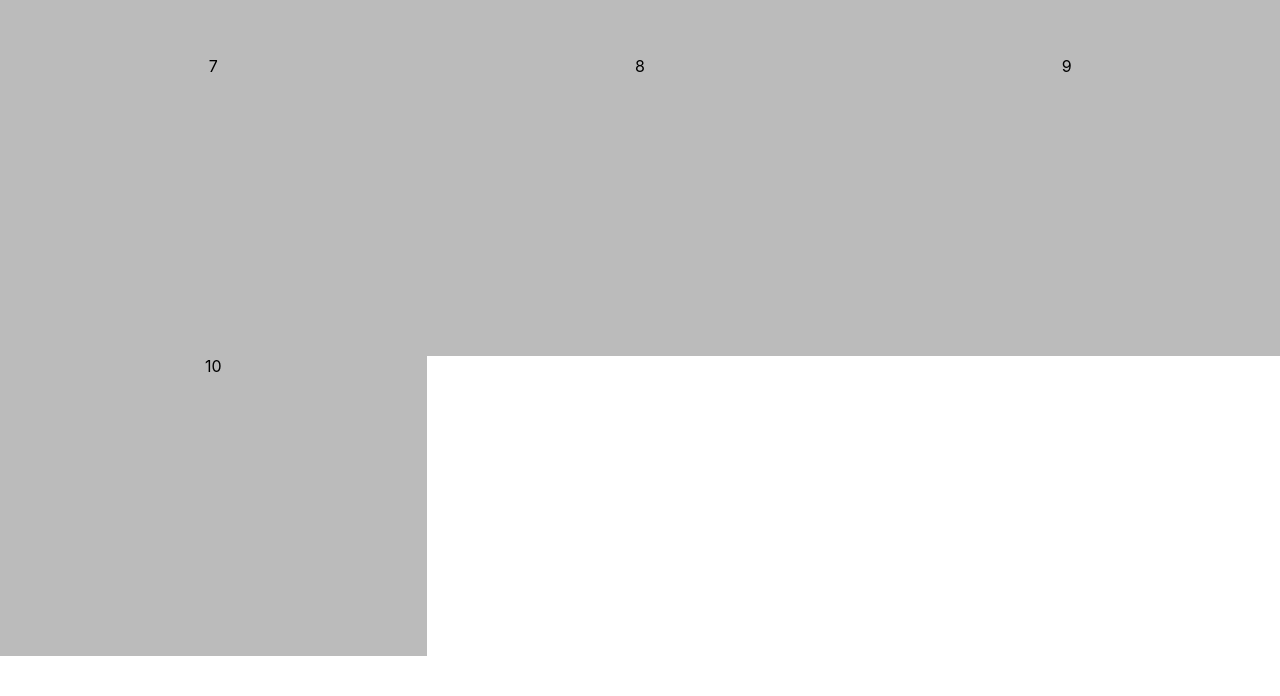
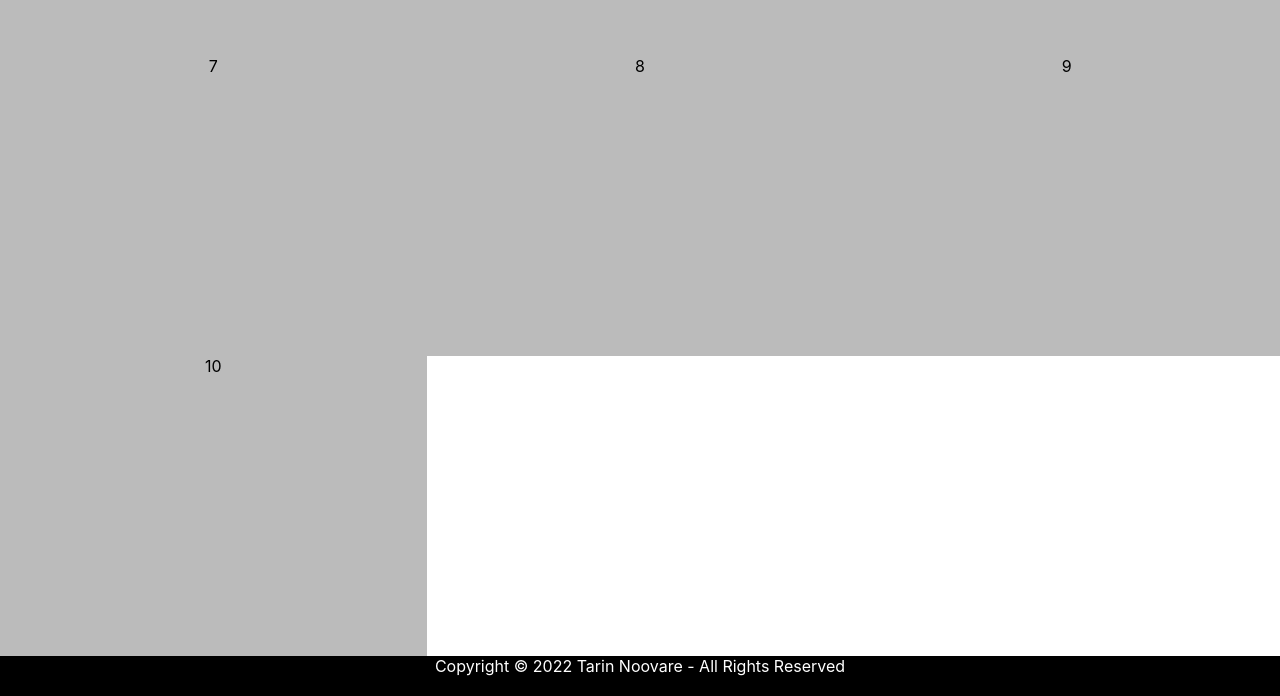
Before and after one commit to TarinNoovare/my-books-archive, a React (Create React App) app: page / in a window 1280 px wide. Shown: the part 600-1296 px from the top of the page. Before the commit the page ends 1266 px from the top, so only its background shows below. Built offline with nearby package versions, Linux system fonts and the light colour scheme.

Commit message:
Add footer note

```diff
--- a/src/App.js
+++ b/src/App.js
@@ -1,18 +1,15 @@
 import "./App.css";
 import MainBox from "./components/MainBox";
+import Footer from "./components/Footer";
 
 function App() {
-
-  const booksList = {
-    "History": ["Book1", "Book2", "Book3", "Book4", "Book5", "Book6", "Book7"],
-    "Non-Fiction": ["Book1", "Book2", "Book3", "Book4", "Book5"],
-    "Fiction": ["Book1", "Book2", "Book3", "Book4", "Book5", "Book6", "Book7", "Book8"],
-    "Science": ["Book1", "Book2", "Book3", "Book4", "Book5", "Book6", "Book7", "Book8", "Book9"]
-  }
   return (
     <div className="App">
-      <div className="header-title">Welcome Everyone To My Humble Books Archive</div>
+      <div className="header-title">
+        Welcome Everyone To My Humble Books Archive
+      </div>
       <MainBox />
+      <Footer />
     </div>
   );
 }
--- /dev/null
+++ b/src/components/Footer.css
@@ -0,0 +1,11 @@
+.my-footer p {
+    text-align: center;
+    height: 40px;
+    margin: 0;
+    padding: 0;
+}
+
+.footer-content {
+    color: white;
+    background: black;
+}
--- /dev/null
+++ b/src/components/Footer.js
@@ -0,0 +1,13 @@
+import './Footer.css'
+
+function Footer() {
+  return (
+    <footer className="my-footer">
+        <div className="footer-content">
+        <p>Copyright © 2022 Tarin Noovare - All Rights Reserved </p>
+        </div>
+    </footer>
+  );
+}
+
+export default Footer;
--- a/src/components/MainBox.css
+++ b/src/components/MainBox.css
@@ -1,5 +1,8 @@
 .main-box {
-    margin: 10px 0px;
+    margin-top: 10px;
+    margin-bottom: 0px;
+    margin-right: 0px;
+    margin-left: 0px;
     display: grid;
     grid-template-columns: repeat(3, 1fr);
     justify-items: center;
```
